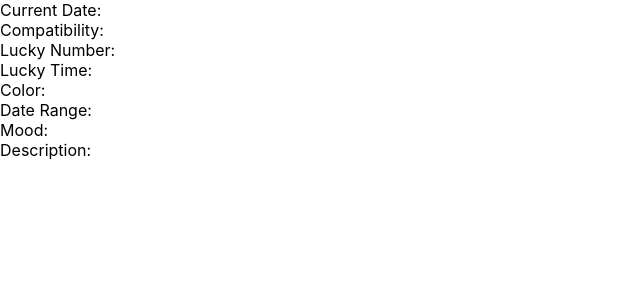
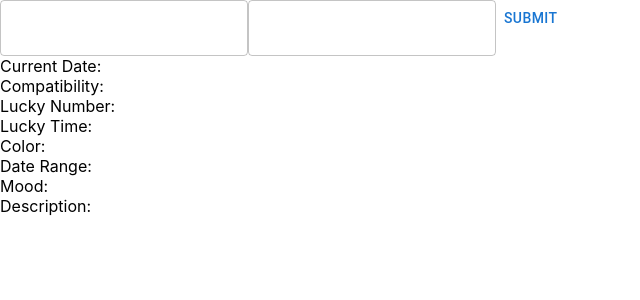
Before and after one commit to jaeykimmy/horoscope, a React (Create React App) app: page / in a window 1280 px wide. Shown: the top 300 px of the page, without its empty margins (0-640 px from the left). Built offline with nearby package versions, Linux system fonts and the light colour scheme; no server answers.

Commit message:
dynamic data for props

```diff
--- a/package.json
+++ b/package.json
@@ -3,6 +3,9 @@
   "version": "0.1.0",
   "private": true,
   "dependencies": {
+    "@emotion/react": "^11.10.0",
+    "@emotion/styled": "^11.10.0",
+    "@mui/material": "^5.9.2",
     "@testing-library/jest-dom": "^5.16.4",
     "@testing-library/react": "^13.3.0",
     "@testing-library/user-event": "^13.5.0",
--- a/src/App.js
+++ b/src/App.js
@@ -1,24 +1,37 @@
 import { useState, useEffect } from "react";
 import axios from "axios";
+import { TextField, Button } from "@mui/material";
 
 export default function Aztro() {
   const [json, setJson] = useState({});
+  const [sign, setSign] = useState("");
+  const [day, setDay] = useState("");
 
-  useEffect(() => {
+  const handleSign = (event) => {
+    event.preventDefault();
+  };
+  const searchSignDay = () => {
     axios
       .post("https://aztro.sameerkumar.website", null, {
         params: {
-          sign: "gemini",
-          day: "today",
+          sign: sign,
+          day: day,
         },
       })
-      // .then((response) => response.json())
       .then(function (response) {
         setJson(response.data);
       });
-  }, []);
+  };
 
   return (
+    <div>
+      <>
+        <TextField onChange={(e) => setSign(e.target.value)} />
+        <TextField onChange={(e) => setDay(e.target.value)} />
+        <Button type="submit" onClick={searchSignDay}>
+          Submit
+        </Button>
+
         <div>
           Current Date: {json.current_date} <br />
           Compatibility: {json.compatibility} <br />
@@ -29,5 +42,7 @@ export default function Aztro() {
           Mood: {json.mood} <br />
           Description: {json.description} <br />
         </div>
+      </>
+    </div>
   );
 }
```
Also changed, not shown: 1 other file (tests, documents, lock files or other folders). Lines whose indentation alone changed are shown as unchanged.
